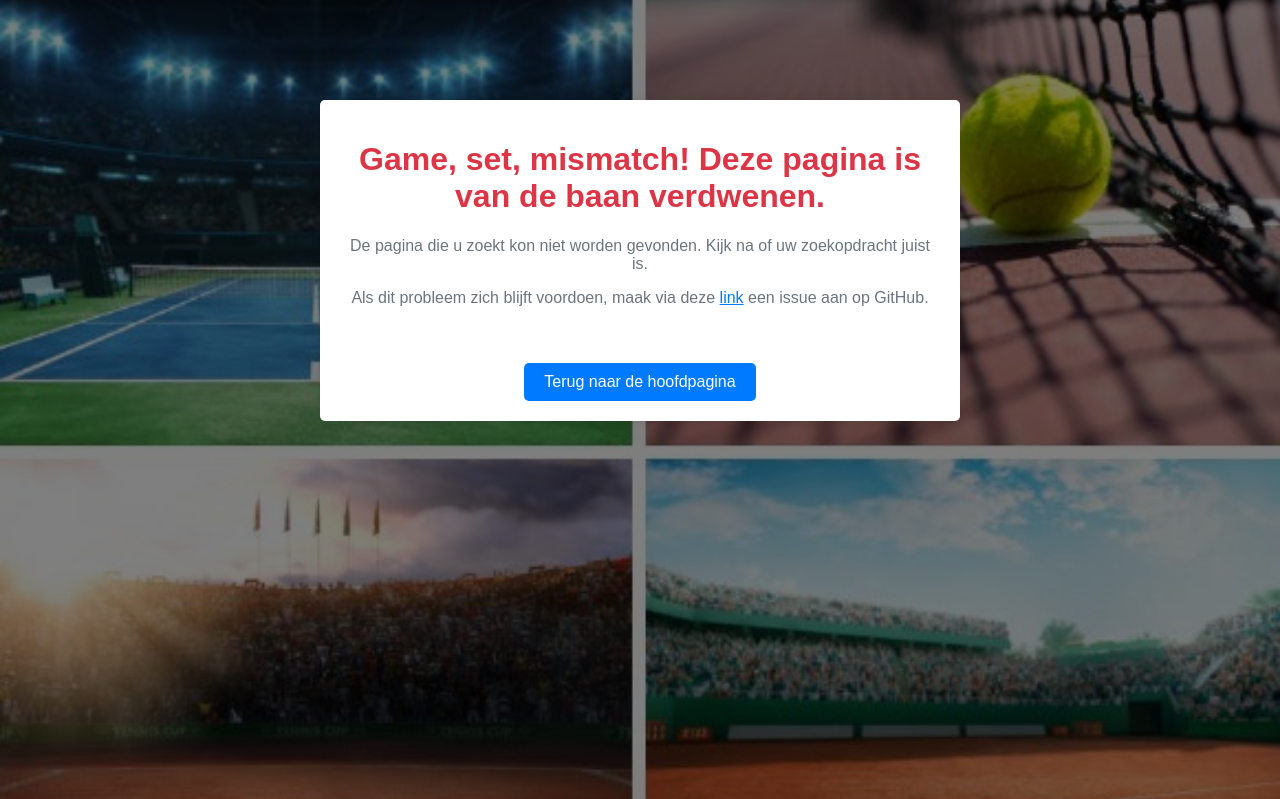
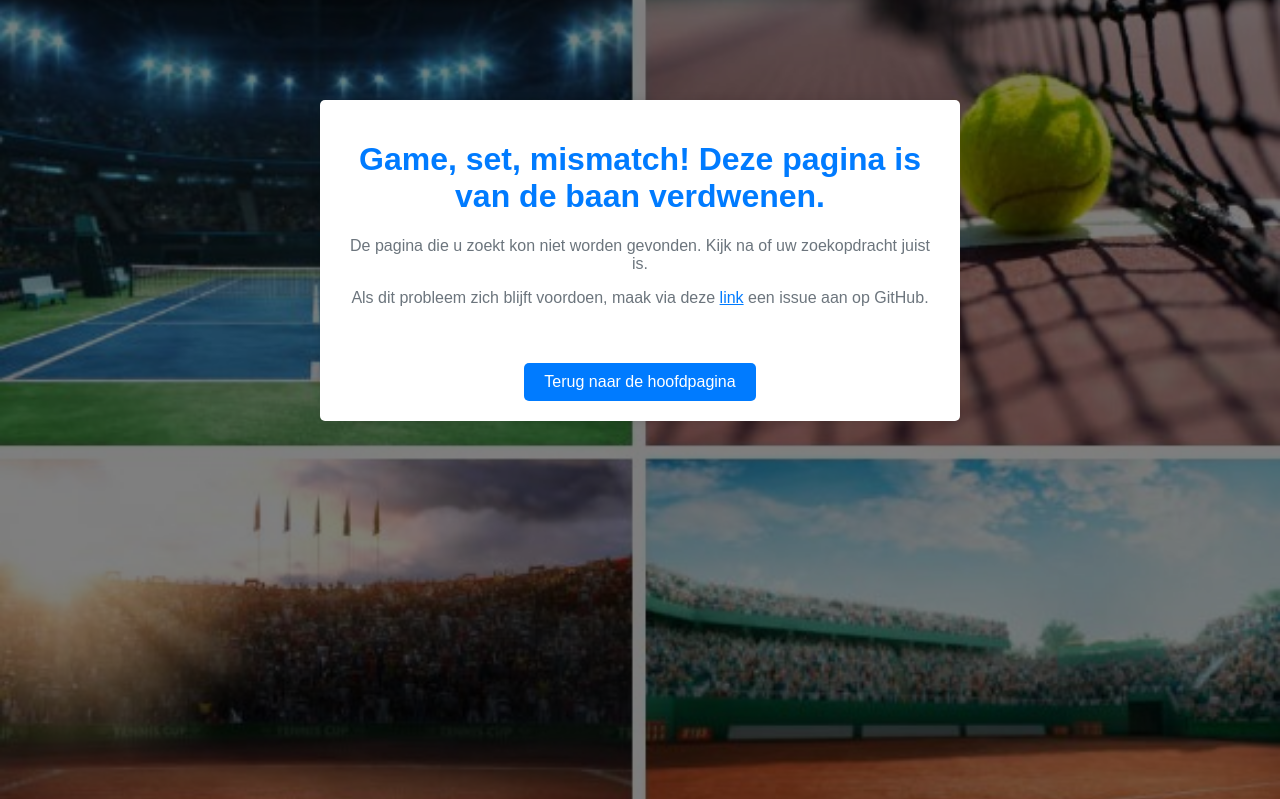
Before and after one commit to ZanderCeunen/Posta, a Flask app: template templates/404.html in a window 1280 px wide. Shown: the top 799 px of the page. Run offline with Flask 3, Linux system fonts and the light colour scheme; the template is opened without the code that fills it, so the values that code supplies are empty.

Commit message:
Optimized error pages

```diff
--- a/static/401.css
+++ b/static/401.css
@@ -32,7 +32,7 @@ body {
 }
 
 h1 {
-    color: #dc3545;
+    color: #007bff;
 }
 
 p {
--- a/static/404.css
+++ b/static/404.css
@@ -32,7 +32,7 @@ body {
 }
 
 h1 {
-    color: #dc3545;
+    color: #007bff;
 }
 
 p {
--- a/templates/404.html
+++ b/templates/404.html
@@ -19,7 +19,7 @@
         // Lijst met willekeurige zinnen
         var errorMessages = [
             "Fout, bal buiten de lijnen! Deze pagina is zoekgeslagen.",
-            "Sorry, de pagina kon geen ace slaan en is verdwaald in het web.",
+            "Sorry, de pagina kon geen ace slaan en is verdwaald in het net.",
             "Game, set, mismatch! Deze pagina is van de baan verdwenen."
         ];
 
```
